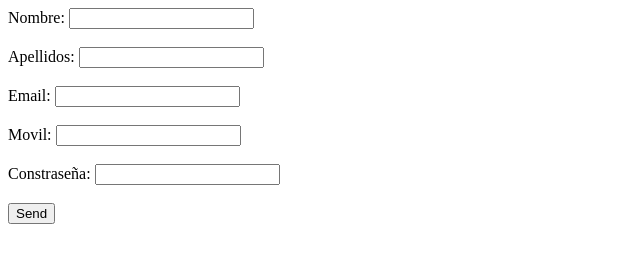
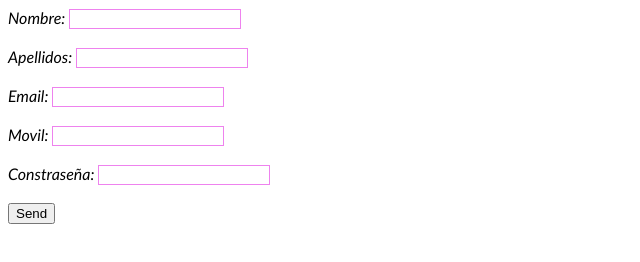
Before and after one commit to Sr-fer/Examen-LMSXI, a plain HTML site: page index.html in a window 1280 px wide. Shown: the whole page, without its empty margins (0-640 px from the left). Drawn offline with Linux system fonts and the light colour scheme.

Commit message:
Pregunta 5

```diff
--- a/index.html
+++ b/index.html
@@ -3,22 +3,23 @@
 <head>
     <meta charset="UTF-8">
     <title>Formulario</title>
+    <link rel="stylesheet" href="style\style.css">
 </head>
 <body>
     <form action="http://remote.danielcastelao.org/exdaw" method="get" id="form">
-        <label for="Nombre">Nombre: <input Nombre="Nombre" id="Nombre" type="text"></label>
+        <label for="Nombre" class="indi">Nombre: <input Nombre="Nombre" id="Nombre" class="formulario" type="text"></label>
         <br>
         <br>
-        <label for="Apellidos">Apellidos: <input Nombre="Apellidos" id="Apellidos" type="text"></label>
+        <label for="Apellidos" class="indi">Apellidos: <input Nombre="Apellidos" id="Apellidos" class="formulario" type="text"></label>
         <br>
         <br>
-        <label for="Email">Email: <input Nombre="Email" id="Email" type="text"></label>
+        <label for="Email" class="indi">Email: <input Nombre="Email" id="Email" class="formulario" type="text"></label>
         <br>
         <br>
-        <label for="Movil">Movil: <input Nombre="Movil" id="Movil" type="text"></label>
+        <label for="Movil" class="indi">Movil: <input Nombre="Movil" id="Movil" class="formulario" type="text"></label>
         <br>
         <br>
-        <label for="Constraseña">Constraseña: <input Nombre="Constraseña" id="Constraseña" type="password"></label>
+        <label for="Constraseña" class="indi">Constraseña: <input Nombre="Constraseña" id="Constraseña" class="formulario" type="password"></label>
         <br>
         <br>
         <button id="send">Send</button>
--- /dev/null
+++ b/style/style.css
@@ -0,0 +1,11 @@
+.formulario {
+    border-color: violet;
+    border-width: 1px;
+    border-style: solid;
+    font-family: 'Trebuchet MS', 'Lucida Sans Unicode', 'Lucida Grande', 'Lucida Sans', Arial, sans-serif;
+}
+
+.indi{
+    font-style: italic;
+    font-family: 'Gill Sans', 'Gill Sans MT', Calibri, 'Trebuchet MS', sans-serif;
+}
```
